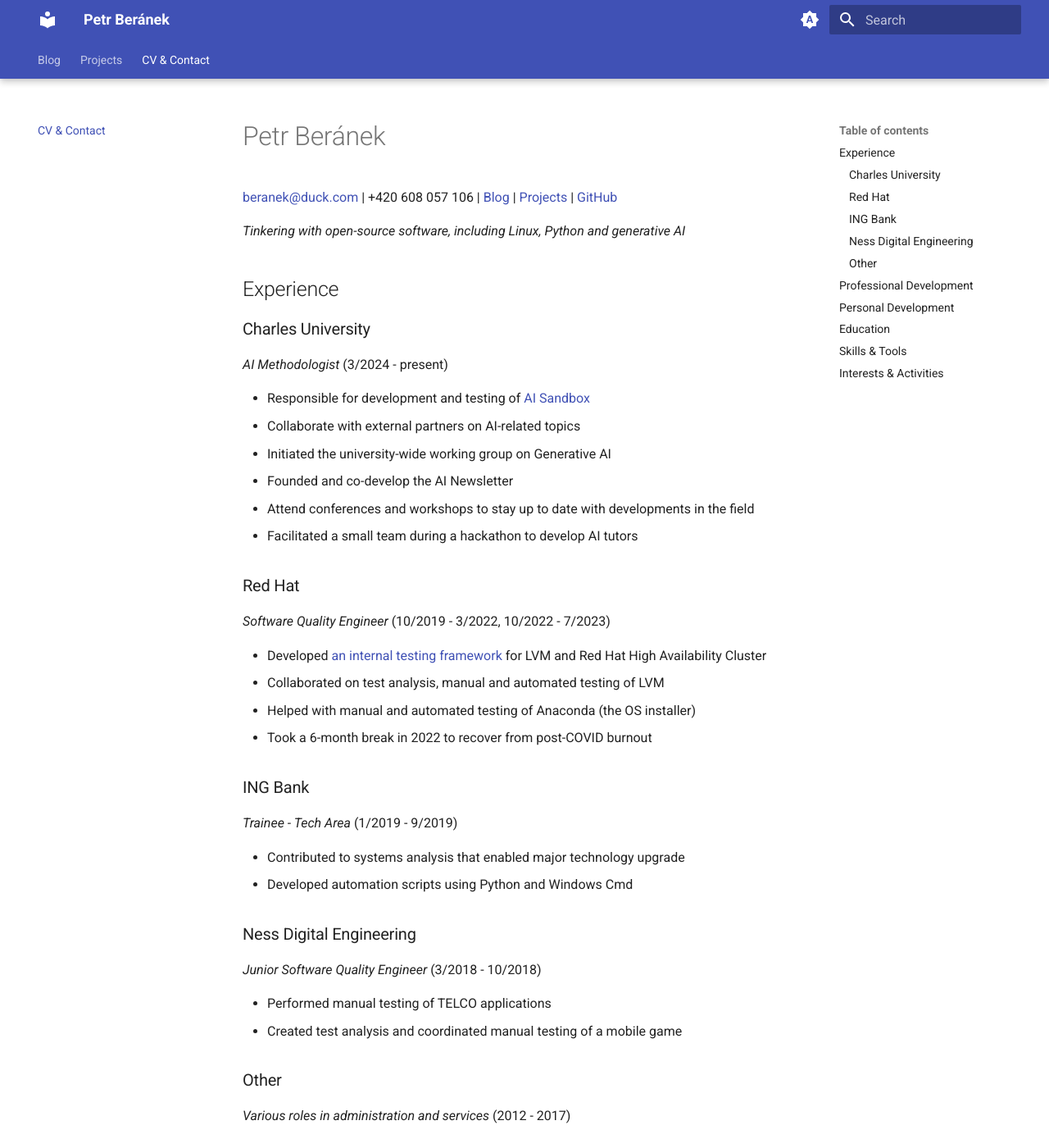
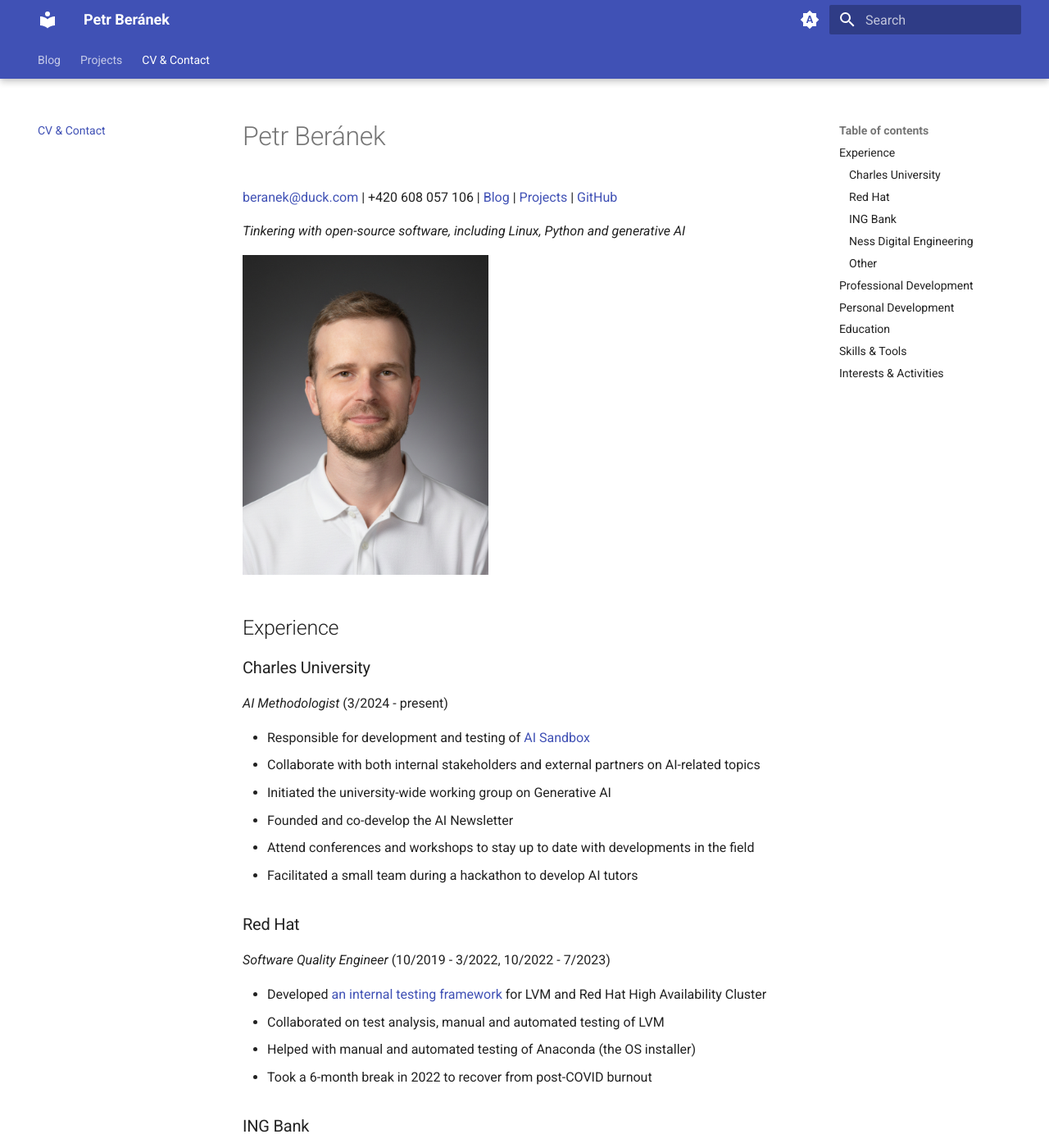
Before and after one commit to peberanek/peberanek.github.io, an MkDocs documentation site: the page built from docs/cv.md, in a window 1280 px wide and 1400 px high. Shown: the whole window at 82% size. Built offline with MkDocs 1.6.1 and Material for MkDocs 9.7.7, drawn with Linux system fonts in a browser that asks for light colours.

Commit message:
cv: add portrait image + related notes

```diff
--- a/docs/cv.md
+++ b/docs/cv.md
@@ -3,6 +3,8 @@
 [beranek@duck.com](mailto:beranek@duck.com) | +420 608 057 106 | [Blog](index.md) | [Projects](projects.md) | [GitHub](https://github.com/peberanek)
 
 _Tinkering with open-source software, including Linux, Python and generative AI_
+
+![My Portrait](assets/images/my_portrait.jpg){ .cv-portrait width="300" }
 
 ## Experience
 
@@ -11,7 +13,7 @@
 _AI Methodologist_ (3/2024 - present)
 
 * Responsible for development and testing of [AI Sandbox](projects.md/#ai-sandbox)
-* Collaborate with external partners on AI-related topics
+* Collaborate with both internal stakeholders and external partners on AI-related topics
 * Initiated the university-wide working group on Generative AI
 * Founded and co-develop the AI Newsletter
 * Attend conferences and workshops to stay up to date with developments in the field
--- /dev/null
+++ b/docs/stylesheets/extra.css
@@ -0,0 +1,7 @@
+/* Print/PDF size */
+@media print {
+    .cv-portrait {
+        width: 50mm;
+        height: auto;
+    }
+}
--- a/mkdocs.yml
+++ b/mkdocs.yml
@@ -66,3 +66,6 @@
   - pymdownx.details
   - pymdownx.superfences
   - pymdownx.tilde
+
+extra_css:
+  - stylesheets/extra.css
```
Also changed, not shown: docs/posts/upgrade-blogu.md (+30 -1 lines), docs/assets/images/my_portrait.jpg (added).
